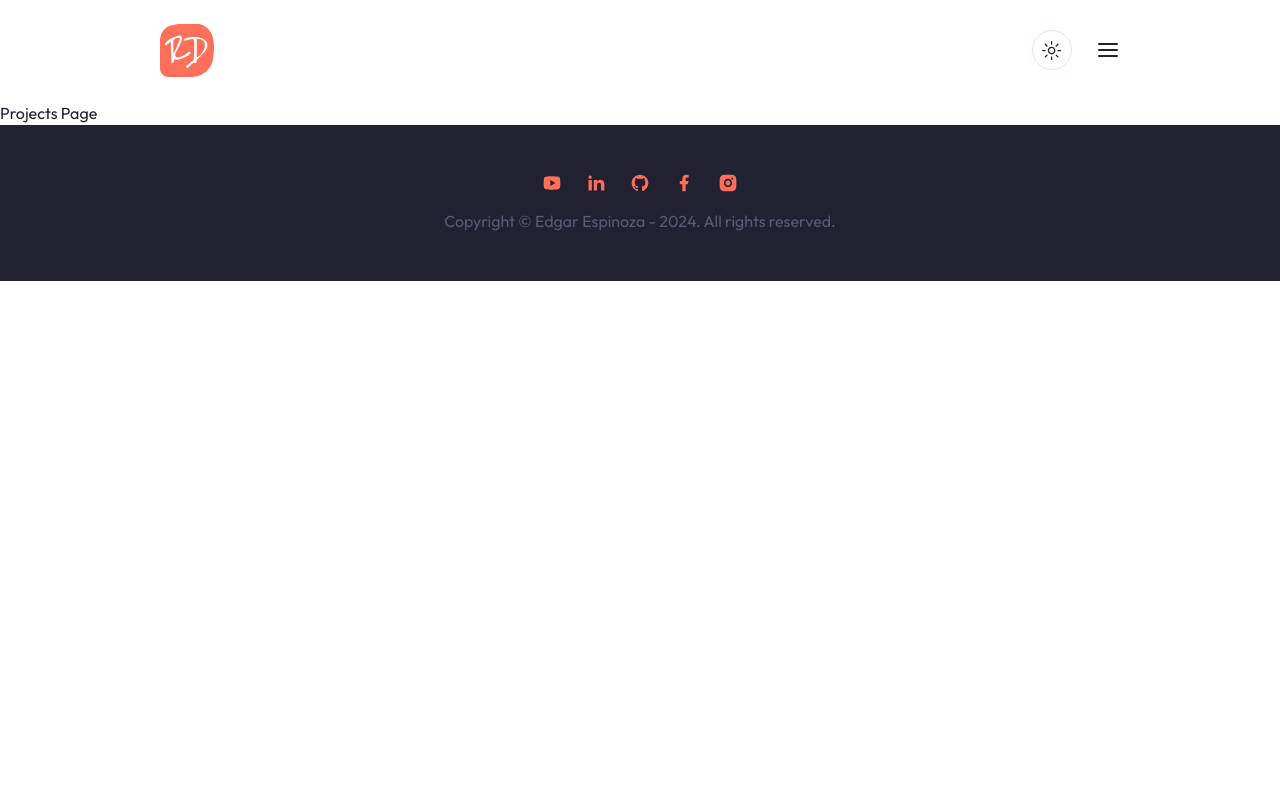
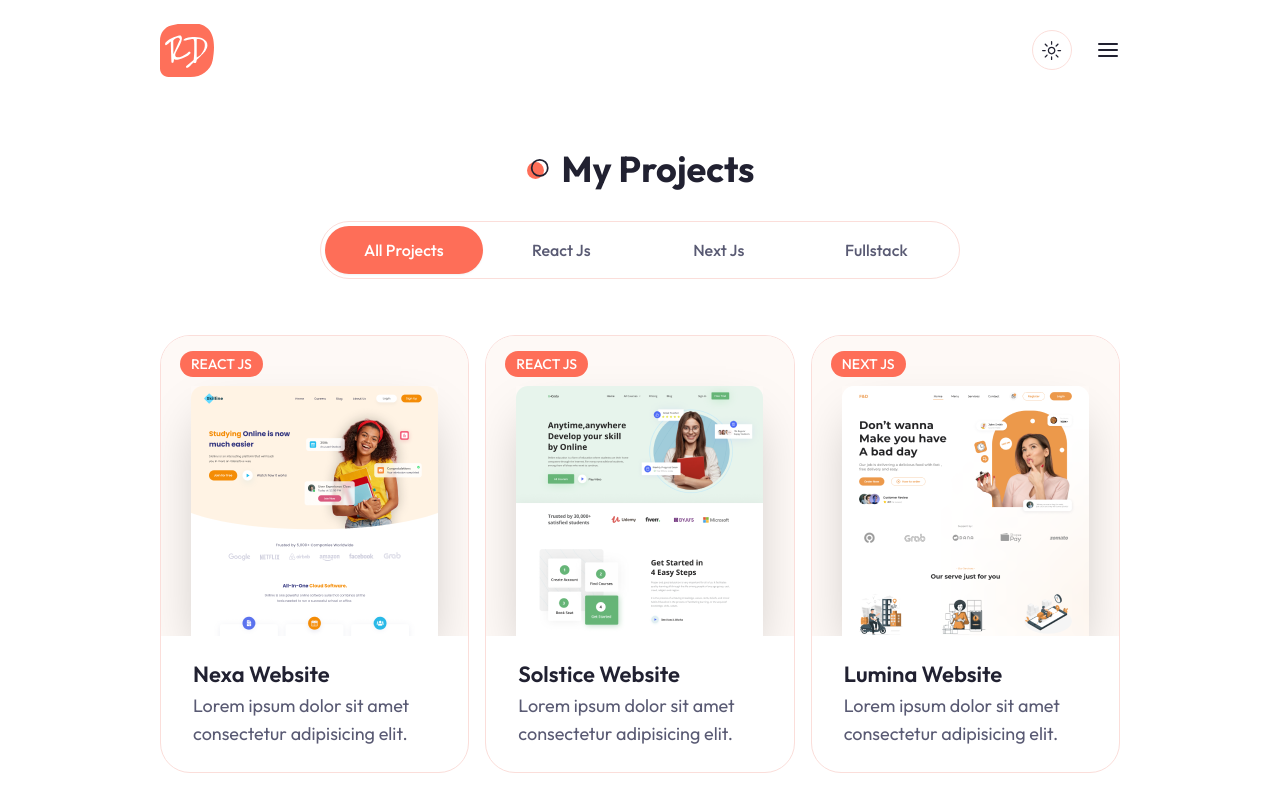
Before and after one commit to edgarespinoza7/edgarespinoza7.github.io, a Next.js app: page /projects in a window 1280 px wide. Shown: the top 796 px of the page. Built offline with nearby package versions, Linux system fonts and the light colour scheme.

Commit message:
34 -finished my projects page- OK

```diff
--- a/app/layout.jsx
+++ b/app/layout.jsx
@@ -11,8 +11,8 @@
 const outfit = Outfit({ subsets: ["latin"] });
 
 export const metadata = {
-  title: "Create Next App",
-  description: "Generated by create next app",
+  title: "Edgar Espinoza",
+  description: "Front-end Developer",
 };
 
 export default function RootLayout({ children }) {
--- a/app/projects/page.jsx
+++ b/app/projects/page.jsx
@@ -1,9 +1,131 @@
-import React from 'react'
+'use client';
+import React, { useState } from "react";
+import { Tabs, TabsList, TabsContent, TabsTrigger } from "@/components/ui/tabs";
+import ProjectCard from "@/components/ProjectCard";
+
+const ProjectData = [
+  {
+    image: '/work/3.png',
+    category: 'react js',
+    name: 'Nexa Website',
+    description: 'Lorem ipsum dolor sit amet consectetur adipisicing elit.',
+    link: '/',
+    github: '/',
+  },
+  {
+    image: '/work/4.png',
+    category: 'react js',
+    name: 'Solstice Website',
+    description: 'Lorem ipsum dolor sit amet consectetur adipisicing elit.',
+    link: '/',
+    github: '/',
+  },
+  {
+    image: '/work/2.png',
+    category: 'next js',
+    name: 'Lumina Website',
+    description: 'Lorem ipsum dolor sit amet consectetur adipisicing elit.',
+    link: '/',
+    github: '/',
+  },
+  {
+    image: '/work/1.png',
+    category: 'next js',
+    name: 'Evolve Website',
+    description: 'Lorem ipsum dolor sit amet consectetur adipisicing elit.',
+    link: '/',
+    github: '/',
+  },
+  {
+    image: '/work/3.png',
+    category: 'next js',
+    name: 'Ignite Website',
+    description: 'Lorem ipsum dolor sit amet consectetur adipisicing elit.',
+    link: '/',
+    github: '/',
+  },
+  {
+    image: '/work/4.png',
+    category: 'next js',
+    name: 'Envision Website',
+    description: 'Lorem ipsum dolor sit amet consectetur adipisicing elit.',
+    link: '/',
+    github: '/',
+  },
+  {
+    image: '/work/1.png',
+    category: 'fullstack',
+    name: 'Serenity Website',
+    description: 'Lorem ipsum dolor sit amet consectetur adipisicing elit.',
+    link: '/',
+    github: '/',
+  },
+  {
+    image: '/work/3.png',
+    category: 'fullstack',
+    name: 'Nova Website',
+    description: 'Lorem ipsum dolor sit amet consectetur adipisicing elit.',
+    link: '/',
+    github: '/',
+  },
+  {
+    image: '/work/2.png',
+    category: 'fullstack',
+    name: 'Zenith Website',
+    description: 'Lorem ipsum dolor sit amet consectetur adipisicing elit.',
+    link: '/',
+    github: '/',
+  },
+];
+
+// Remove caregory duplicates
+const uniqueCategories = ['all projects', ...new Set(ProjectData.map(item => item.category))];
 
 const Projects = () => {
+
+  const [categories, setCategories] = useState(uniqueCategories);
+  const [category, setCategory] = useState('all projects');
+
+  const filteredProjects = ProjectData.filter(project => {
+    // If category is 'all projects' return all projects, else filter by category
+    return category === 'all projects' ? project : project.category === category;
+  });
+
   return (
-    <div>Projects Page</div>
-  )
-}
+    <section className='min-h-screen pt-12'>
+      <div className="container mx-auto">
+        <h2 className="section-title mb-8 xl:mb-16 text-center mx-auto">My Projects</h2>
+        {/* Tabs */}
+        <Tabs defaultValue={category} className="mb-24 xl:mb-48">
+          <TabsList className='w-full grid h-full md:grid-cols-4 lg:max-w-[640px] mb-12 mx-auto md:border dark:border-none'>
+            {categories.map((category, index) => {
+              return (
+                <TabsTrigger
+                  onClick={() => setCategory(category)}
+                  value={category}
+                  key={index}
+                  className='capitalize w-[162px] md:w-auto'
+                >
+                  {category}
+                </TabsTrigger>
+              );
+            })}
+          </TabsList>
+          {/* Tabs Content */}
+          <div
+            className="text-lg xl:mt-8 grid grid-cols-1 lg:grid-cols-3 gap-4">
+            {filteredProjects.map((project, index) => {
+              return (
+                <TabsContent value={category} key={index} className="relative">
+                  <ProjectCard project={project} />
+                </TabsContent>
+              );
+            })}
+          </div>
+        </Tabs>
+      </div>
+    </section>
+  );
+};
 
 export default Projects;
--- a/components/ProjectCard.jsx
+++ b/components/ProjectCard.jsx
@@ -25,13 +25,13 @@
           </div>
         </div>
       </CardHeader>
-      <div className="h-full px-8 py-6">
+      <div className="h-full px-8 py-6" >
         <Badge className="uppercase text-sm font-medium mb-2 absolute top-4 left-5">{category}</Badge>
         <h4 className="h4 mb-1">{name}</h4>
         <p className="text-muted-foreground text-lg">{description}</p>
       </div>
     </Card>
-  )
-}
+  );
+};
 
 export default ProjectCard;
--- a/components/ui/sheet.jsx
+++ b/components/ui/sheet.jsx
@@ -51,7 +51,7 @@
       {children}
       <SheetPrimitive.Close
         className="absolute right-4 top-4 rounded-sm opacity-70 ring-offset-background transition-opacity hover:opacity-100 focus:outline-none focus:ring-2 focus:ring-ring focus:ring-offset-2 disabled:pointer-events-none data-[state=open]:bg-secondary">
-        <X className="h-4 w-4" />
+        <X className="h-6 w-6" />
         <span className="sr-only">Close</span>
       </SheetPrimitive.Close>
     </SheetPrimitive.Content>
```
